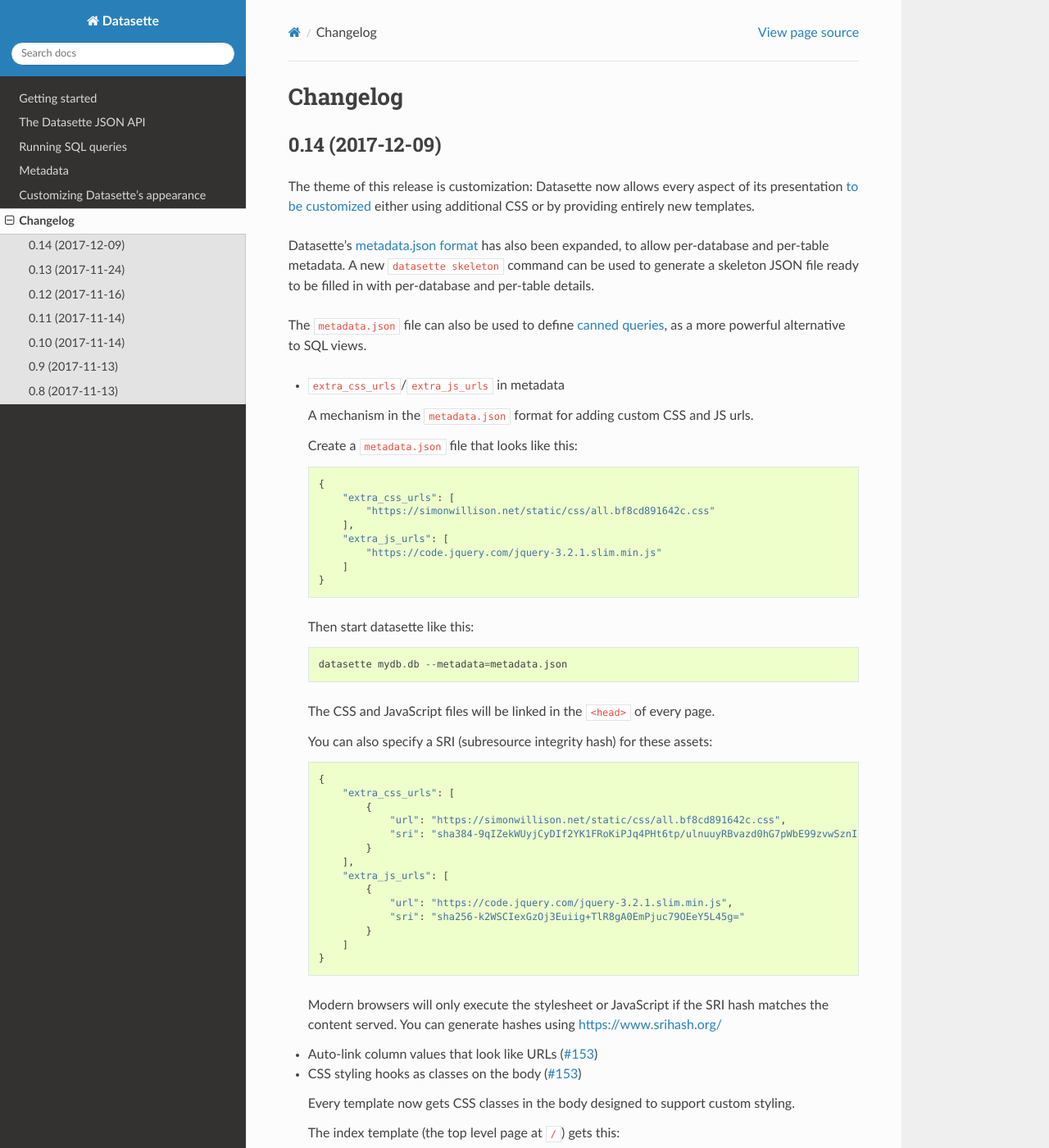
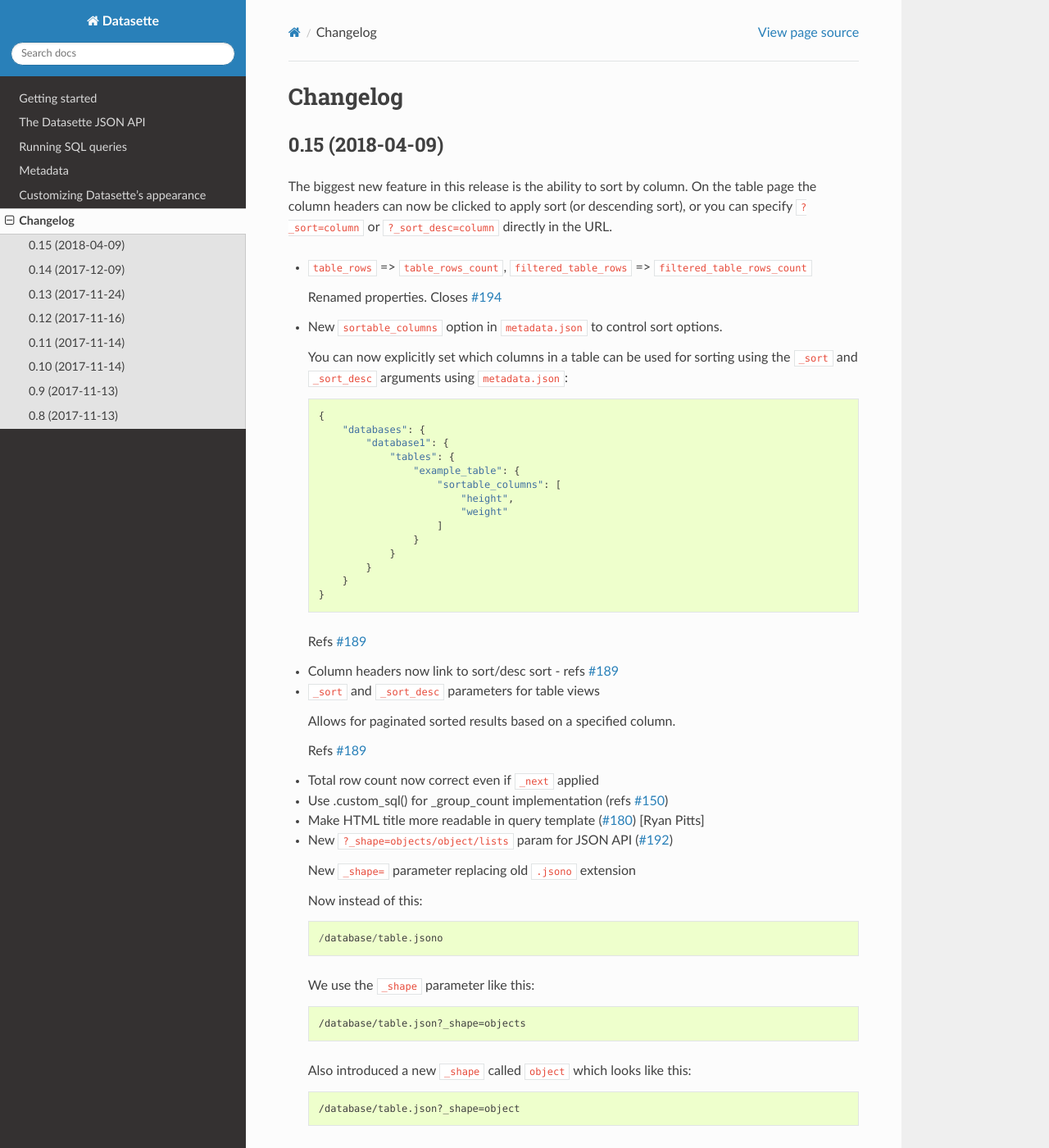
Before and after one commit to simonw/datasette, a Sphinx documentation site: the page built from docs/changelog.rst, in a window 1280 px wide and 1400 px high. Shown: the whole window at 82% size. Built offline with Sphinx 7.4.7 and the Read the Docs theme 2.0.0, drawn with Linux system fonts in a browser that asks for light colours; some of the changed text lies outside the part shown.

Commit message:
Releasing v0.15

```diff
--- a/datasette/version.py
+++ b/datasette/version.py
@@ -1,2 +1,2 @@
-__version_info__ = (0, 14)
+__version_info__ = (0, 15)
 __version__ = '.'.join(map(str, __version_info__))
--- a/docs/changelog.rst
+++ b/docs/changelog.rst
@@ -1,5 +1,122 @@
 Changelog
 =========
+
+0.15 (2018-04-09)
+-----------------
+
+The biggest new feature in this release is the ability to sort by column. On the
+table page the column headers can now be clicked to apply sort (or descending
+sort), or you can specify ``?_sort=column`` or ``?_sort_desc=column`` directly
+in the URL.
+
+- ``table_rows`` => ``table_rows_count``, ``filtered_table_rows`` =>
+  ``filtered_table_rows_count``
+
+  Renamed properties. Closes `#194 <https://github.com/simonw/datasette/issues/194>`_
+
+- New ``sortable_columns`` option in ``metadata.json`` to control sort options.
+
+  You can now explicitly set which columns in a table can be used for sorting
+  using the ``_sort`` and ``_sort_desc`` arguments using ``metadata.json``::
+
+      {
+          "databases": {
+              "database1": {
+                  "tables": {
+                      "example_table": {
+                          "sortable_columns": [
+                              "height",
+                              "weight"
+                          ]
+                      }
+                  }
+              }
+          }
+      }
+
+  Refs `#189 <https://github.com/simonw/datasette/issues/189>`_
+
+- Column headers now link to sort/desc sort - refs `#189 <https://github.com/simonw/datasette/issues/189>`_
+
+- ``_sort`` and ``_sort_desc`` parameters for table views
+
+  Allows for paginated sorted results based on a specified column.
+
+  Refs `#189 <https://github.com/simonw/datasette/issues/189>`_
+
+- Total row count now correct even if ``_next`` applied
+
+- Use .custom_sql() for _group_count implementation (refs `#150 <https://github.com/simonw/datasette/issues/150>`_)
+
+- Make HTML title more readable in query template (`#180 <https://github.com/simonw/datasette/issues/180>`_) [Ryan Pitts]
+
+- New ``?_shape=objects/object/lists`` param for JSON API (`#192 <https://github.com/simonw/datasette/issues/192>`_)
+
+  New ``_shape=`` parameter replacing old ``.jsono`` extension
+
+  Now instead of this::
+
+      /database/table.jsono
+
+  We use the ``_shape`` parameter like this::
+
+      /database/table.json?_shape=objects
+
+  Also introduced a new ``_shape`` called ``object`` which looks like this::
+
+      /database/table.json?_shape=object
+
+  Returning an object for the rows key::
+
+      ...
+      "rows": {
+          "pk1": {
+              ...
+          },
+          "pk2": {
+              ...
+          }
+      }
+
+  Refs `#122 <https://github.com/simonw/datasette/issues/122>`_
+
+- Utility for writing test database fixtures to a .db file
+
+  ``python tests/fixtures.py /tmp/hello.db``
+
+  This is useful for making a SQLite database of the test fixtures for
+  interactive exploration.
+
+- Compound primary key ``_next=`` now plays well with extra filters
+
+  Closes `#190 <https://github.com/simonw/datasette/issues/190>`_
+
+- Fixed bug with keyset pagination over compound primary keys
+
+  Refs `#190 <https://github.com/simonw/datasette/issues/190>`_
+
+- Database/Table views inherit ``source/license/source_url/license_url``
+  metadata
+
+  If you set the ``source_url/license_url/source/license`` fields in your root
+  metadata those values will now be inherited all the way down to the database
+  and table templates.
+
+  The ``title/description`` are NOT inherited.
+
+  Also added unit tests for the HTML generated by the metadata.
+
+  Refs `#185 <https://github.com/simonw/datasette/issues/185>`_
+
+- Add metadata, if it exists, to heroku temp dir (`#178 <https://github.com/simonw/datasette/issues/178>`_) [Tony Hirst]
+- Initial documentation for pagination
+- Broke up test_app into test_api and test_html
+- Fixed bug with .json path regular expression
+
+  I had a table called ``geojson`` and it caused an exception because the regex
+  was matching ``.json`` and not ``\.json``
+
+- Deploy to Heroku with Python 3.6.3
 
 0.14 (2017-12-09)
 -----------------
```
